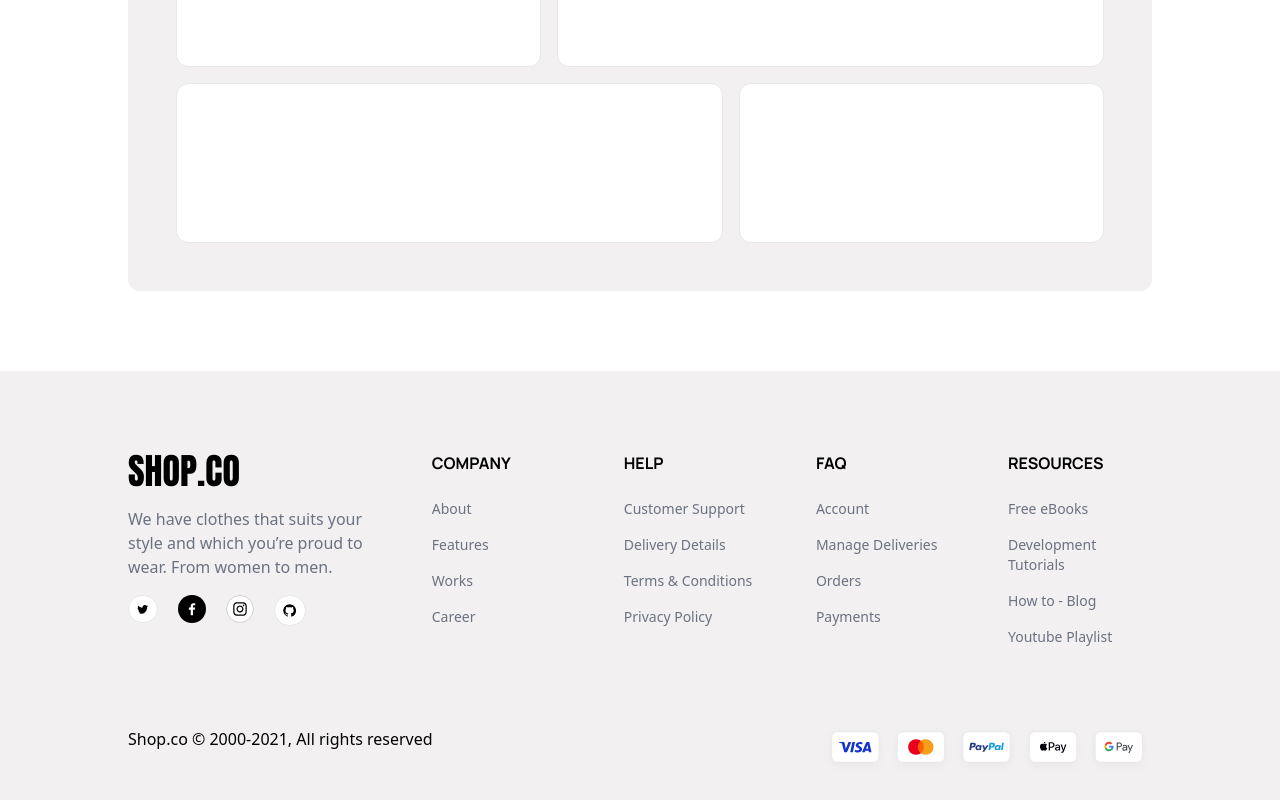
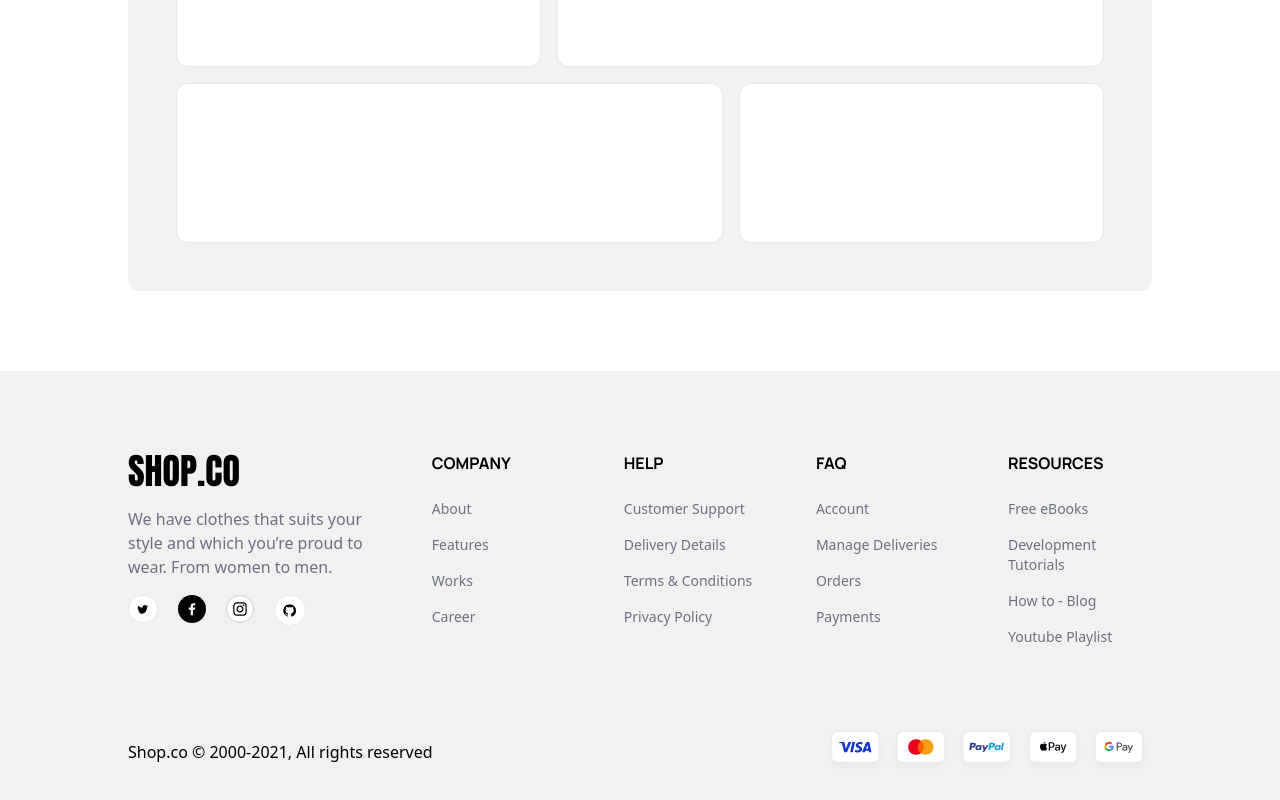
Before and after one commit to Dawar-Anwar-Khan/The-shopping-App-, a React (Vite) app: page / in a window 1280 px wide. Shown: the part 2623-3423 px from the top of the page. Built offline with nearby package versions, Linux system fonts and the light colour scheme.

Commit message:
adjusting alignment

```diff
--- a/src/assets/components/Footer.jsx
+++ b/src/assets/components/Footer.jsx
@@ -6,7 +6,7 @@ import github from '../images/github.svg'
 export default function Footer() {
   return (
     <section className='max-w-screen-2xl mx-auto px-32 py-20 bg-[#f2f0f1]'>
-            <div className='flex gap-12'>
+            <div className='flex justify-center gap-12 max-w-screen-2xl'>
                 <div className=''>
                     <h1 className='text-4xl font-CF'>SHOP.CO</h1>
                     <p className='mt-4 text-gray-500'>We have clothes that suits your style and which you’re proud to wear. From women to men.</p>
--- a/src/assets/components/LastLine.jsx
+++ b/src/assets/components/LastLine.jsx
@@ -7,7 +7,7 @@ import gpay from '../images/gpay.svg'
 export default function LastLine() {
   return (
     <section className='max-w-screen-2xl mx-auto px-32 pb-20 bg-[#f2f0f1]'>
-        <div className='flex justify-between'>
+        <div className='flex justify-between items-center'>
             <p>Shop.co © 2000-2021, All rights reserved</p>
             <ul className='flex'>
                 <li><img src={visa} alt="" /></li>
```
